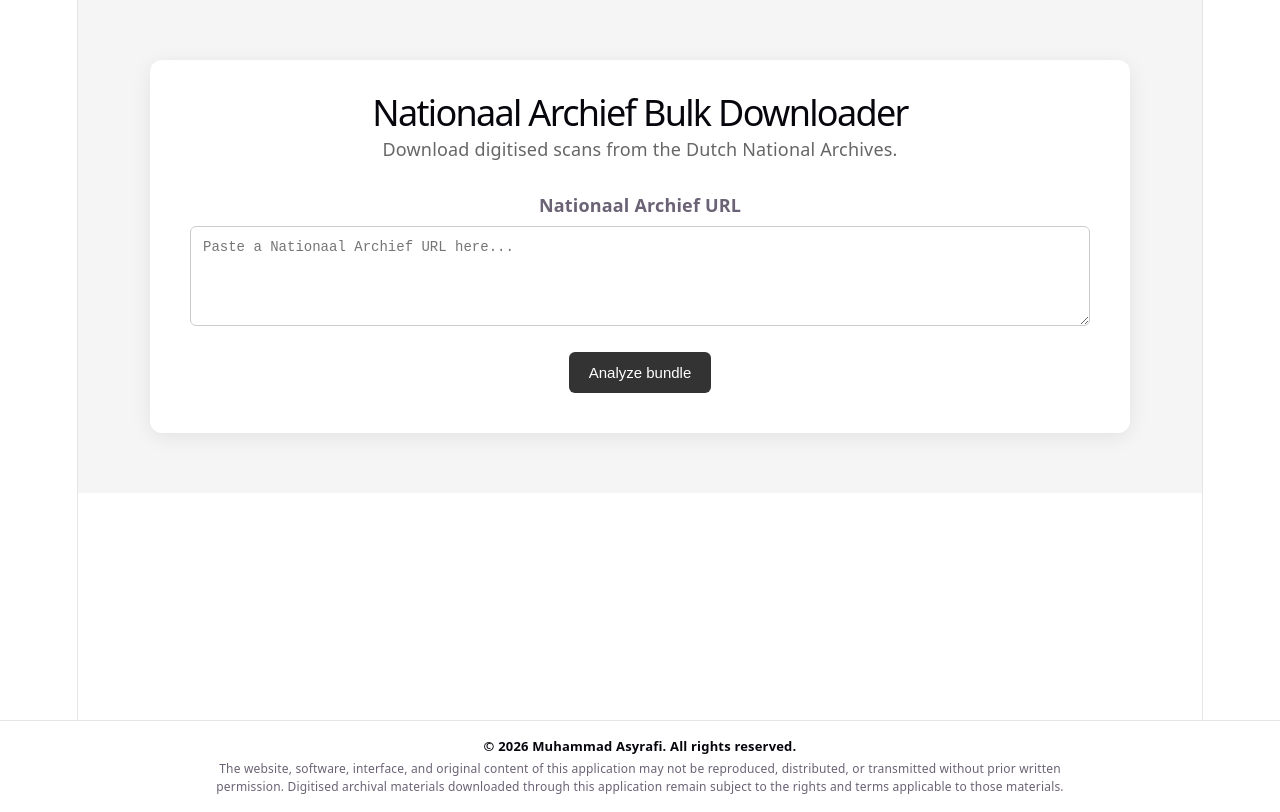
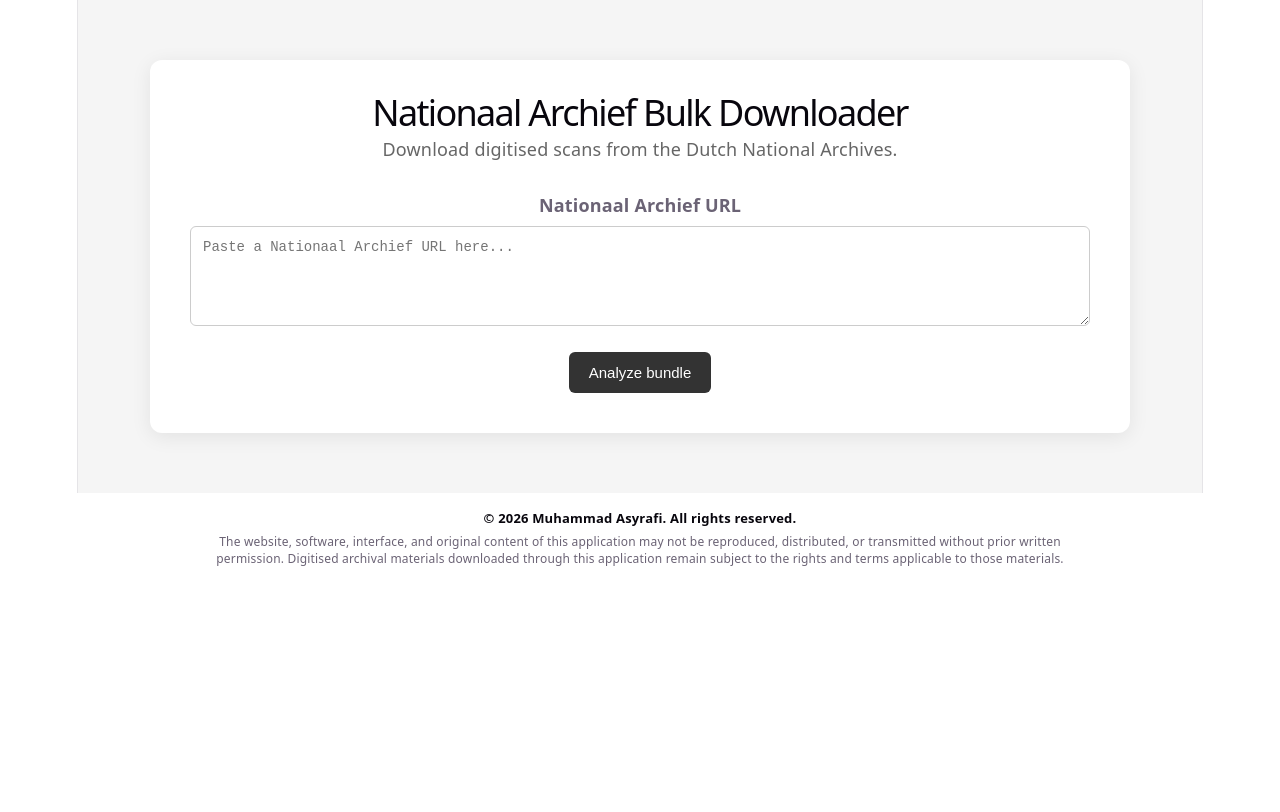
Before and after one commit to asyrafi-m/nationaalarchief-downloader, a Svelte app: page / in a window 1280 px wide. Built offline with nearby package versions, Linux system fonts and the light colour scheme.

Commit message:
Update app.css

```diff
--- a/src/app.css
+++ b/src/app.css
@@ -163,7 +163,7 @@
   text-align: center;
   border-inline: 1px solid var(--border);
   height: 100%;
-  min-height: calc(100svh - 80px);
+  /* min-height: calc(100svh - 80px); */
   display: flex;
   flex-direction: column;
   box-sizing: border-box;
@@ -307,7 +307,7 @@
   padding: 12px 20px;
   text-align: center;
   background: var(--bg);
-  border-top: 1px solid var(--border);
+  /* border-top: 1px solid var(--border); */
 }
 
 #footer .footer-content {
```
